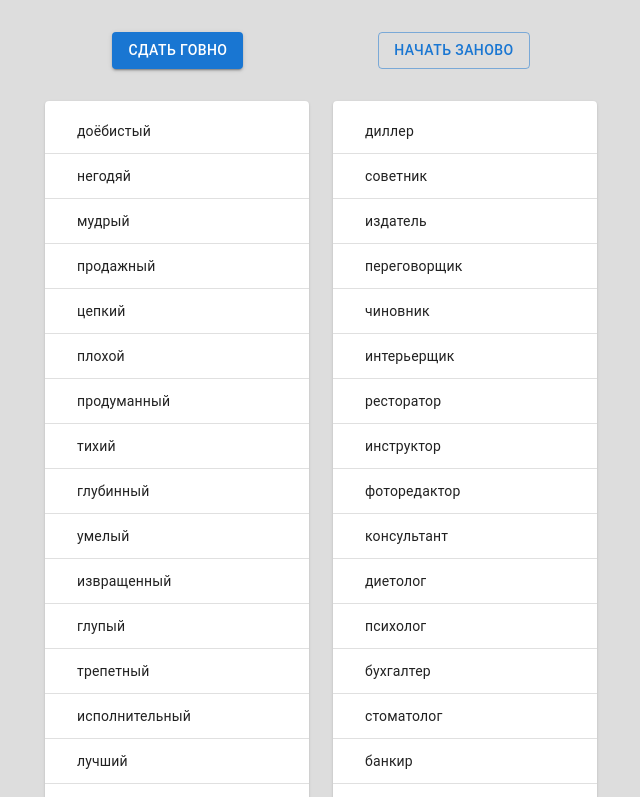
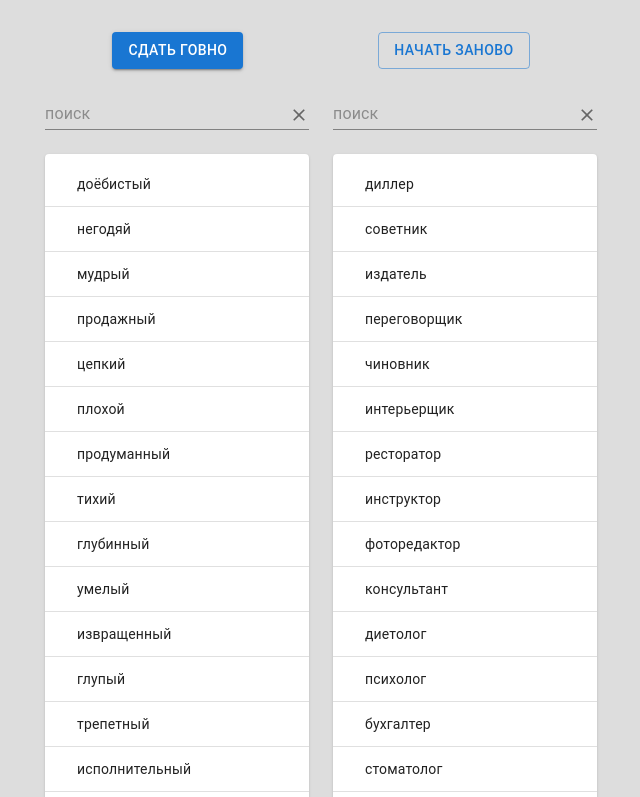
Before and after one commit to d400800/submit-poo, a React (Create React App) app: page / in a window 1280 px wide. Shown: the top 797 px of the page, without its empty margins (319-959 px from the left). Built offline with nearby package versions, Linux system fonts and the light colour scheme.

Commit message:
- adding search;

```diff
--- a/package.json
+++ b/package.json
@@ -6,6 +6,7 @@
   "dependencies": {
     "@emotion/react": "^11.11.0",
     "@emotion/styled": "^11.11.0",
+    "@mui/icons-material": "^5.11.16",
     "@mui/material": "^5.13.2",
     "@testing-library/jest-dom": "^5.16.5",
     "@testing-library/react": "^13.4.0",
--- a/src/components/DraggableList.jsx
+++ b/src/components/DraggableList.jsx
@@ -6,8 +6,9 @@ import {create} from 'zustand';
 import {List, ListItem, ListItemButton, ListItemText} from '@mui/material';
 
 import {StrictModeDroppable as Droppable} from './StrictModeDroppable';
+import WordByLetter from './WordByLetter';
 
-const DraggableList = ({initialItems, onChange, fieldName}) => {
+const DraggableList = ({initialItems, onChange, fieldName, searchTerm}) => {
     const useDraggableListStore = create((set) => ({
         items: initialItems,
         onItemDragEnd: (result) => {
@@ -48,7 +49,12 @@ const DraggableList = ({initialItems, onChange, fieldName}) => {
                                         ref={provided.innerRef}
                                     >
                                         <ListItemButton>
-                                            <ListItemText primary={item.content}/>
+                                            <ListItemText>
+                                                <WordByLetter
+                                                    word={item.content}
+                                                    searchTerm={searchTerm}
+                                                />
+                                            </ListItemText>
                                         </ListItemButton>
                                     </ListItem >
                                 )}
--- /dev/null
+++ b/src/components/SimpleDialog.jsx
@@ -0,0 +1,30 @@
+import {Button, Dialog, DialogActions, DialogContent, DialogContentText, DialogTitle} from '@mui/material';
+
+export default function SimpleDialog({open, handleClose, handleAction}) {
+    return (
+        <Dialog
+            open={open}
+            onClose={handleClose}
+            aria-labelledby="alert-dialog-title"
+            aria-describedby="alert-dialog-description"
+        >
+            <DialogTitle id="alert-dialog-title">
+                Поздравляем
+            </DialogTitle>
+
+            <DialogContent>
+                <DialogContentText id="alert-dialog-description">
+                    Сдача говна осуществлена успешно
+                </DialogContentText>
+            </DialogContent>
+
+            <DialogActions>
+                <Button onClick={handleAction}>Начать заново</Button>
+
+                <Button onClick={handleClose} autoFocus>
+                    Закрыть
+                </Button>
+            </DialogActions>
+        </Dialog>
+    );
+}
--- /dev/null
+++ b/src/components/WordByLetter.jsx
@@ -0,0 +1,27 @@
+import {Box} from '@mui/material';
+
+export default function WordByLetter({word, searchTerm}) {
+    const startIndex = word.indexOf(searchTerm);
+    const endIndex = startIndex + searchTerm.length;
+
+    const letters = word
+        .split('')
+        .map((letter, i) => ({
+            letter,
+            isSelected: startIndex > -1 && searchTerm !== '' && i >= startIndex && i < endIndex
+        }));
+
+    return (
+        letters.map((letter, i) => (
+            <Box
+                component="span"
+                key={i}
+                sx={{
+                    backgroundColor: letter.isSelected ? 'success.light': 'transparent',
+                    color: letter.isSelected ? 'primary.contrastText': 'text.primary'
+                }}>
+                {letter.letter}
+            </Box>
+        ))
+    );
+}
--- a/src/data.js
+++ b/src/data.js
@@ -43,5 +43,5 @@ export const data = [
     ['основной', 'инвестор'],
     ['улыбчивый', 'ресторатор'],
     ['системный', 'аналитик'],
-    ['теневой', 'бухгалтер'],
+    ['теневой', 'бухгалтер']
 ];
--- a/src/features/SumbitPoo.jsx
+++ b/src/features/SumbitPoo.jsx
@@ -1,30 +1,110 @@
-import {Box, Button, Container, Grid, Paper} from "@mui/material";
-import DraggableList from "../components/DraggableList";
-import {useSubmitPooStore} from "./useSubmitPooStore";
+import CloseIcon from '@mui/icons-material/Close';
+import {Box, Button, Container, Grid, InputAdornment, Paper, TextField} from '@mui/material';
+
+import {useSubmitPooStore} from './useSubmitPooStore';
+import DraggableList from '../components/DraggableList';
+import SimpleDialog from '../components/SimpleDialog';
 
 export default function SubmitPoo() {
-    const {words, verifyResult, reset, onChange} = useSubmitPooStore();
+    const {
+        words,
+        isComplete,
+        verifyResult,
+        closeDialog,
+        reset,
+        onChange,
+        searchTerm1,
+        searchTerm2,
+        setSearchTerm1,
+        setSearchTerm2
+    } = useSubmitPooStore();
 
     return(
+        <>
             <Container maxWidth="sm">
-            <Box my={4} textAlign="center" sx={{display: "flex", justifyContent: "space-around"}}>
+                {isComplete && (<Box>isComplete</Box>)}
+
+                <Box my={4} textAlign="center" sx={{display: 'flex', justifyContent: 'space-around'}}>
                     <Button color="primary" variant="contained" onClick={verifyResult}>Сдать говно</Button>
                     <Button color="primary" variant="outlined" onClick={reset}>Начать заново</Button>
                 </Box>
 
                 <Grid container spacing={3}>
                     <Grid item xs={6}>
+                        <Box mb={3}>
+                            <TextField
+                                fullWidth
+                                id="w1-search"
+                                size="small"
+                                variant="standard"
+                                value={searchTerm1}
+                                placeholder="поиск"
+                                onChange={e => setSearchTerm1(e.target.value)}
+                                InputProps={{
+                                    endAdornment: (
+                                        <InputAdornment position="end">
+                                            <CloseIcon
+                                                fontSize="small"
+                                                onClick={() => setSearchTerm1('')}
+                                                sx={{cursor: 'pointer'}}
+                                            />
+                                        </InputAdornment>
+                                    )
+                                }}
+                            />
+                        </Box>
+
                         <Paper>
-                        <DraggableList initialItems={words.w1} onChange={onChange} fieldName="w1"/>
+                            <DraggableList
+                                searchTerm={searchTerm1}
+                                initialItems={words.w1}
+                                onChange={onChange}
+                                fieldName="w1"
+                            />
                         </Paper>
                     </Grid>
 
                     <Grid item xs={6}>
+                        <Box mb={3}>
+                            <TextField
+                                fullWidth
+                                id="w2-search"
+                                size="small"
+                                variant="standard"
+                                value={searchTerm2}
+                                placeholder="поиск"
+                                onChange={e => setSearchTerm2(e.target.value)}
+                                InputProps={{
+                                    endAdornment: (
+                                        <InputAdornment position="end">
+                                            <CloseIcon
+                                                fontSize="small"
+                                                onClick={() => setSearchTerm2('')}
+                                                sx={{cursor: 'pointer'}}
+                                            />
+                                        </InputAdornment>
+                                    )
+                                }}
+                            />
+                        </Box>
+
                         <Paper>
-                        <DraggableList initialItems={words.w2} onChange={onChange} fieldName="w2"/>
+                            <DraggableList
+                                searchTerm={searchTerm2}
+                                initialItems={words.w2}
+                                onChange={onChange}
+                                fieldName="w2"
+                            />
                         </Paper>
                     </Grid>
                 </Grid>
             </Container>
+
+            <SimpleDialog
+                open={isComplete}
+                handleClose={() => closeDialog()}
+                handleAction={() => reset()}
+            />
+        </>
     );
 }
--- a/src/features/useSubmitPooStore.js
+++ b/src/features/useSubmitPooStore.js
@@ -18,12 +18,20 @@ const w1Answers = _.groupBy(shuffledWords.w1, 'content');
 export const useSubmitPooStore = create((set) => ({
     words: shuffledWords,
     onChange: (updatedItems, key) => set((state) => ({words: {...state.words, [key]: updatedItems}})),
+    isComplete: false,
+    closeDialog: () => set(() => ({isComplete : false})),
     verifyResult: () => set(state => {
+        let count = 0;
+
         const zipped = _.zip([...state.words.w1], [...state.words.w2]);
 
         const checkResult = zipped.map(([w1, w2]) => {
             const isCorrect = w1Answers[w1.content]
                 .find(answer => answer.answer === w2.content);
+
+            if (isCorrect) {
+                count++;
+            }
 
             return [{...w1, isCorrect}, {...w2, isCorrect}];
         });
@@ -32,11 +40,17 @@ export const useSubmitPooStore = create((set) => ({
 
         return {
             ...state,
+            isComplete: count >= zipped.length,
             words: {w1, w2}
         };
     }),
     reset: () => set(state => ({
         ...state,
+        isComplete: false,
         words: {w1: shuffleArray(w1), w2: shuffleArray(w2)}
-    }))
+    })),
+    searchTerm1: '',
+    searchTerm2: '',
+    setSearchTerm1: (value) => set(() => ({searchTerm1: value})),
+    setSearchTerm2: (value) => set(() => ({searchTerm2: value}))
 }));
--- a/src/reportWebVitals.js
+++ b/src/reportWebVitals.js
@@ -1,6 +1,6 @@
 const reportWebVitals = onPerfEntry => {
     if (onPerfEntry && onPerfEntry instanceof Function) {
-    import('web-vitals').then(({ getCLS, getFID, getFCP, getLCP, getTTFB }) => {
+        import('web-vitals').then(({getCLS, getFID, getFCP, getLCP, getTTFB}) => {
             getCLS(onPerfEntry);
             getFID(onPerfEntry);
             getFCP(onPerfEntry);
--- a/src/utils.js
+++ b/src/utils.js
@@ -3,6 +3,7 @@ export function shuffleArray(array) {
 
     for (let i = newArray.length - 1; i > 0; i--) {
         const j = Math.floor(Math.random() * (i + 1));
+
         [newArray[i], newArray[j]] = [newArray[j], newArray[i]]; // Swap elements using destructuring assignment
     }
 
```
Also changed, not shown: 1 other file (tests, documents, lock files or other folders). Lines whose indentation alone changed are shown as unchanged.
